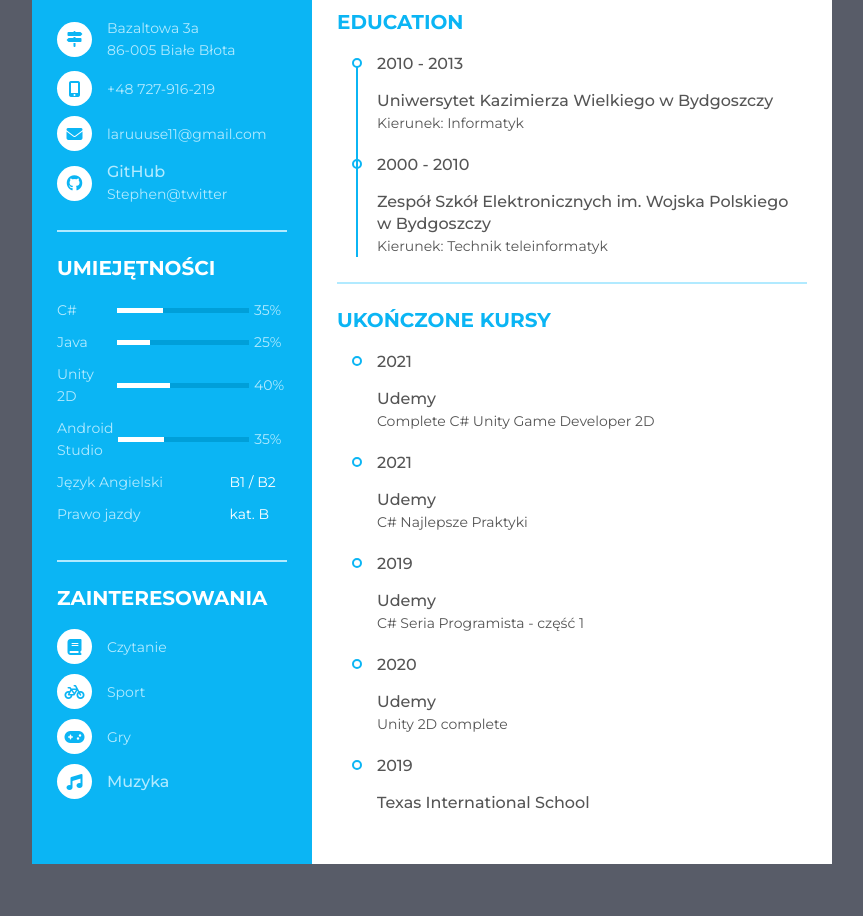
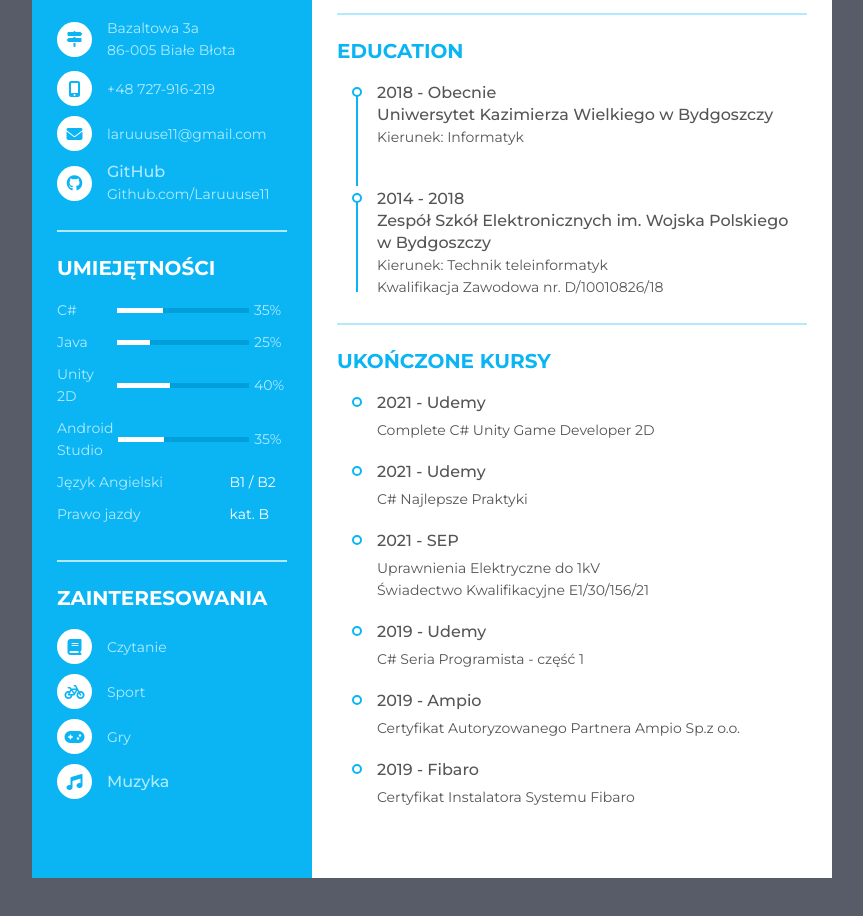
Before and after one commit to Laruuuse11/myResume, a plain HTML site: page Resume/index.html in a window 1280 px wide. Shown: the part 424-1340 px from the top of the page, without its empty margins (208-1071 px from the left). Drawn offline with Linux system fonts and the light colour scheme.

Commit message:
Complete CV

```diff
--- a/Resume/index.html
+++ b/Resume/index.html
@@ -51,7 +51,7 @@
                             </div>
                             <div class="data">
                                 <p class="semi-bold">GitHub</p>
-                                <p>Stephen@twitter</p>
+                                <p>Github.com/Laruuuse11</p>
                             </div>
 
                         </li>
@@ -171,7 +171,9 @@
                 <div class="title">
                     <p class="bold">O mnie</p>
                 </div>
-                <p>Jestem studentem Informatyki czwartego roku na uniwersytecie Kazimierza Wielkiego w Bydgoszczy.</p>
+                <p>Jestem studentem III roku Informatyki na Uniwersytecie Kazimierza Wielkiego w Bydgoszczy.
+                Od paru lat interesuję się branżą IT i obecnie skupiam się na poszerzaniu swojej wiedzy
+                oraz zdobywaniu nowych umiejętności z tym związanych.</p>
             </div>
             <div class="resume_item resume_work">
                 <div class="title">
@@ -195,17 +197,18 @@
                 </div>
                 <ul>
                     <li>
-                        <div class="date">2010 - 2013</div>
+                        <div class="date">2018 - Obecnie</div>
                         <div class="info">
                             <p class="semi-bold">Uniwersytet Kazimierza Wielkiego w Bydgoszczy</p>
                             <p>Kierunek: Informatyk</p>
                         </div>
                     </li>
                     <li>
-                        <div class="date">2000 - 2010</div>
+                        <div class="date">2014 - 2018</div>
                         <div class="info">
                             <p class="semi-bold">Zespół Szkół Elektronicznych im. Wojska Polskiego w Bydgoszczy</p>
                             <p>Kierunek: Technik teleinformatyk</p>
+                            <p>Kwalifikacja Zawodowa nr. D/10010826/18</p>
                         </div>
                     </li>
                 </ul>
@@ -217,42 +220,33 @@
                 </div>
                 <ul>
                     <li>
-                        <div class="date">2021</div>
-                        <div class="info">
-                            <p class="semi-bold">Udemy</p>
-                            <p>Complete C# Unity Game Developer 2D</p>
+                        <div class="date1">2021 - Udemy</div>
+                        <p class="marginBottom">Complete C# Unity Game Developer 2D</p>
+                    </li>
+                    <li>
+                        <div class="date1">2021 - Udemy</div>
+                        <p class="marginBottom">C# Najlepsze Praktyki</p>
+                    </li>
+                    <li>
+                        <div class="date1">2021 - SEP</div>
+                            <p>Uprawnienia Elektryczne do 1kV</p>
+                            <p class="marginBottom">Świadectwo Kwalifikacyjne E1/30/156/21</p>
+                    </li>
+                    <li>
+                        <div class="date1 ">2019 - Udemy</div>
+                        <p class="marginBottom">C# Seria Programista - część 1</p>
+                    </li>
+                    <li>
+                        <div class="date1">2019 - Ampio</div>
+                            <p class="marginBottom">Certyfikat Autoryzowanego Partnera Ampio Sp.z o.o. </p>
+                    </li>
+                    <li>
+                        <div class="date1">2019 - Fibaro</div>
+                        <div class="info1">
+                            <p class="marginBottom">Certyfikat Instalatora Systemu Fibaro</p>
                         </div>
                     </li>
-                    <li>
-                        <div class="date">2021</div>
-                        <div class="info">
-                            <p class="semi-bold">Udemy</p>
-                            <p>C# Najlepsze Praktyki</p>
-                        </div>
-                    </li>
-                    <li>
-                        <div class="date">2019</div>
-                        <div class="info">
-                            <p class="semi-bold">Udemy</p>
-                            <p>C# Seria Programista - część 1</p>
 
-                        </div>
-                    </li>
-                    <li>
-                        <div class="date">2020</div>
-                        <div class="info">
-                            <p class="semi-bold">Udemy</p>
-                            <p>Unity 2D complete</p>
-
-                        </div>
-                    </li>
-                    <li>
-                        <div class="date">2019</div>
-                        <div class="info">
-                            <p class="semi-bold">Texas International School</p>
-
-                        </div>
-                    </li>
                 </ul>
             </div>
 
--- a/Resume/styles.css
+++ b/Resume/styles.css
@@ -24,6 +24,10 @@ body {
 .semi-bold {
     font-weight: 500;
     font-size: 16px;
+}
+
+.marginBottom{
+    margin-bottom: 20px;
 }
 
 .resume {
@@ -182,18 +186,27 @@ body {
             position: relative;
         }
 
+            .resume .resume_right ul li .date1 {
+                font-size: 16px;
+                font-weight: 500;
+                margin-bottom: 5px;
+            }
             .resume .resume_right ul li .date {
                 font-size: 16px;
                 font-weight: 500;
-                margin-bottom: 15px;
+                margin-bottom: 0px;
             }
 
             .resume .resume_right ul li .info {
-                margin-bottom: 20px;
+                margin-bottom: 40px;
+            }
+
+            .resume .resume_right ul li .info1 {
+                margin-bottom: 10px;
             }
 
             .resume .resume_right ul li:last-child .info {
-                margin-bottom: 0;
+                margin-bottom: 0px;
             }
 
         .resume .resume_right .resume_work ul li:before,
@@ -225,7 +238,7 @@ body {
             top: 14px;
             left: -21px;
             width: 2px;
-            height: 115px;
+            height: 90px;
             background: #0bb5f4;
         }
         .resume .resume_right .resume_courses ul li:after {
```
Also changed, not shown: 1 other file.
